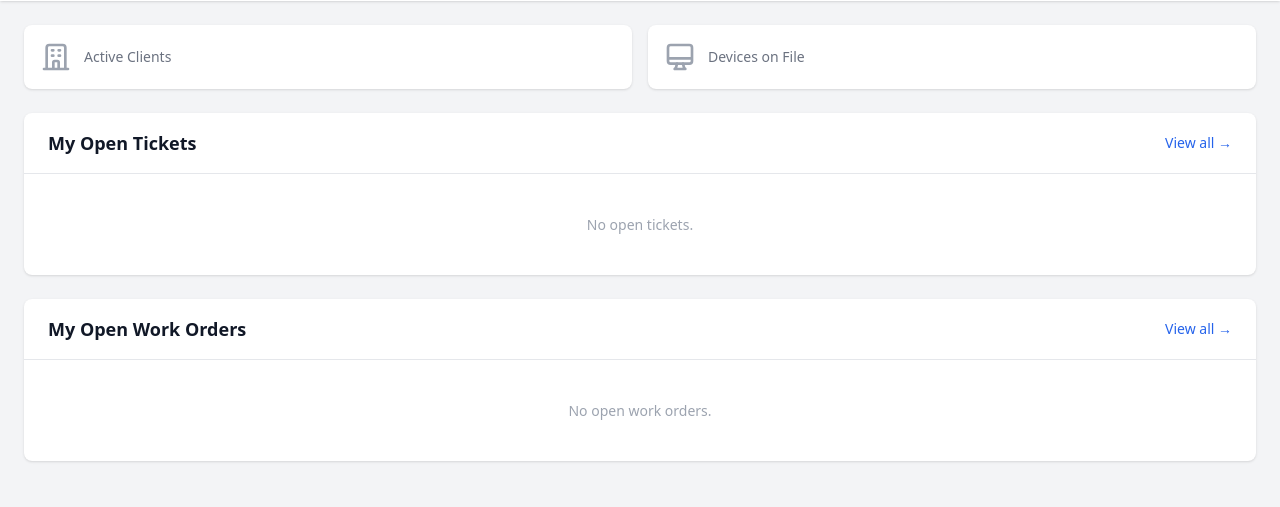
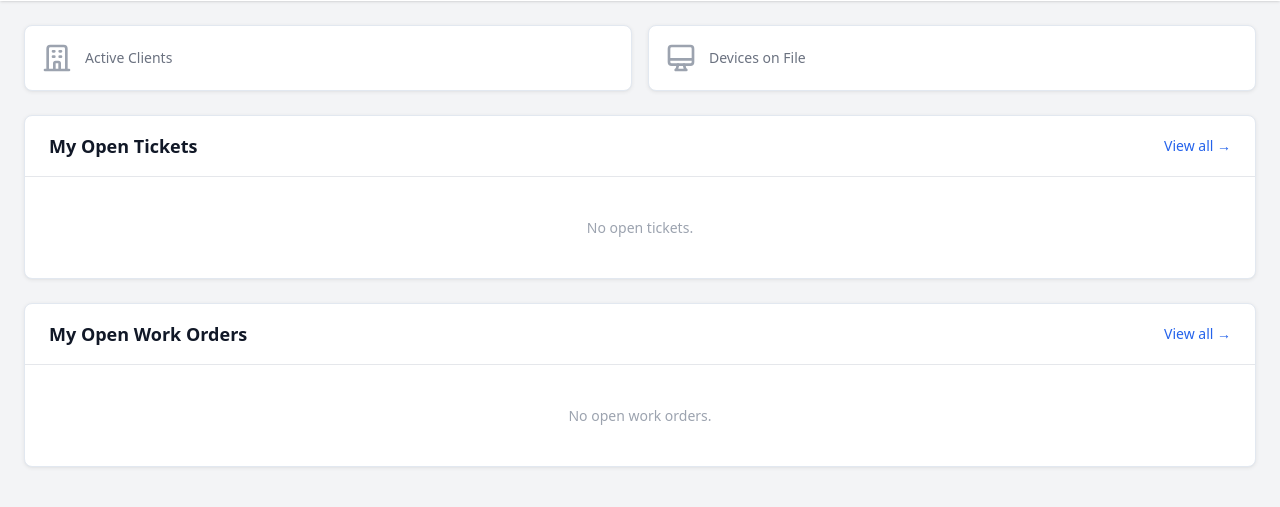
Before and after one commit to murphys-bench/murphys-bench, a Django app: template core/templates/core/dashboard.html in a window 1280 px wide. Shown: the part 93-600 px from the top of the page. Run offline with Django 4.2, Linux system fonts and the light colour scheme; the template is opened without the code that fills it, so the values that code supplies are empty; some libraries are stand-ins or nearby versions.

Commit message:
Add light mode card borders and shadows for visual depth
Co-Authored-By: Claude Sonnet 4.6 <noreply@anthropic.com>

```diff
--- a/core/templates/core/base.html
+++ b/core/templates/core/base.html
@@ -77,6 +77,13 @@
         html[data-density="compact"] td,
         html[data-density="compact"] th { padding-top: 4px !important; padding-bottom: 4px !important; }
         html[data-density="compact"] .density-card { padding: 12px !important; }
+
+        /* ── Light mode card depth ───────────────────────────────────────────── */
+        body:not(.dark) .bg-white.rounded-lg,
+        body:not(.dark) .bg-white.rounded-xl {
+            border: 1px solid #e2e8f0;
+            box-shadow: 0 1px 4px 0 rgba(0,0,0,0.07), 0 1px 2px -1px rgba(0,0,0,0.05) !important;
+        }
 
         /* ── Dark mode overrides ─────────────────────────────────────────────── */
         .dark body                        { background-color: #0f172a !important; }
```
